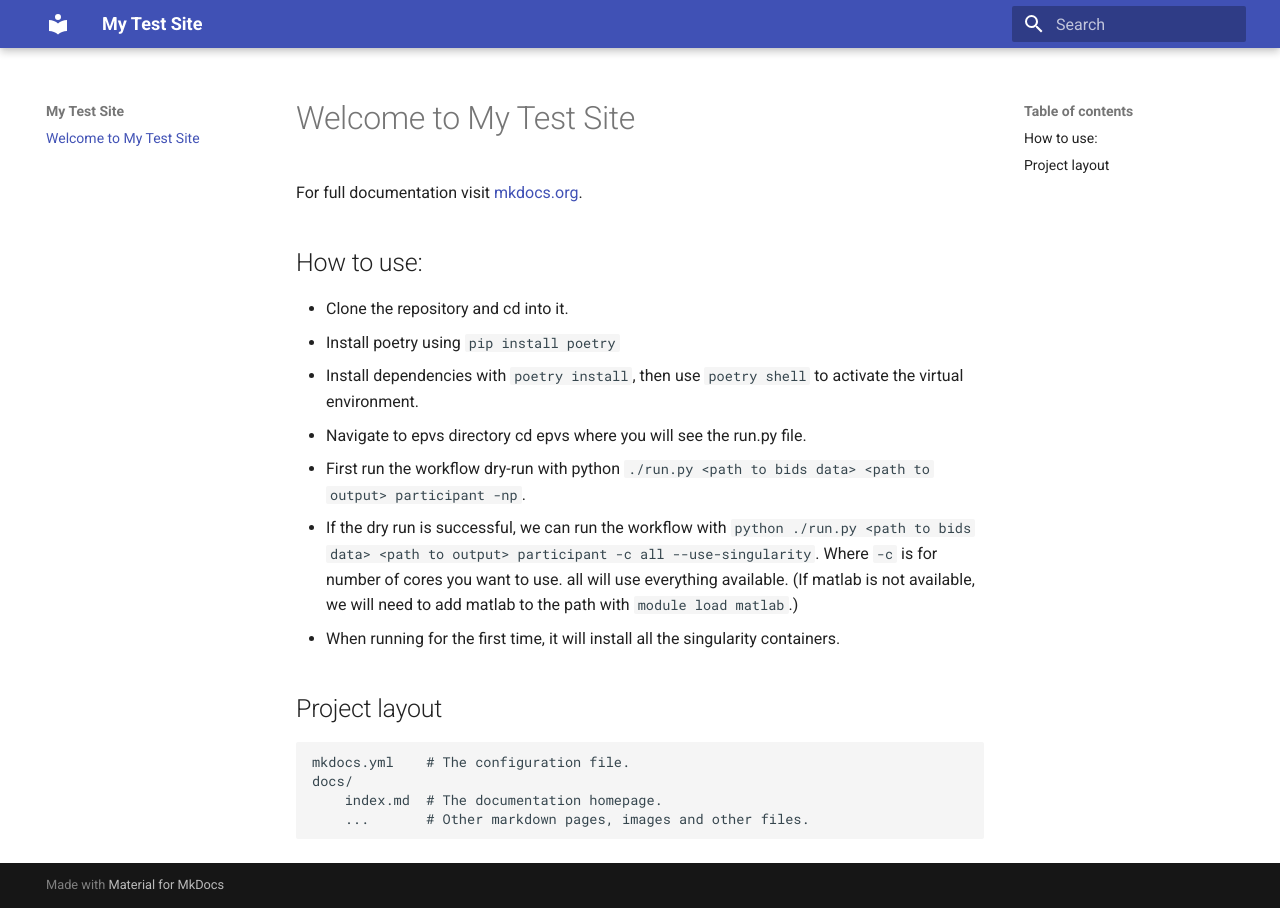
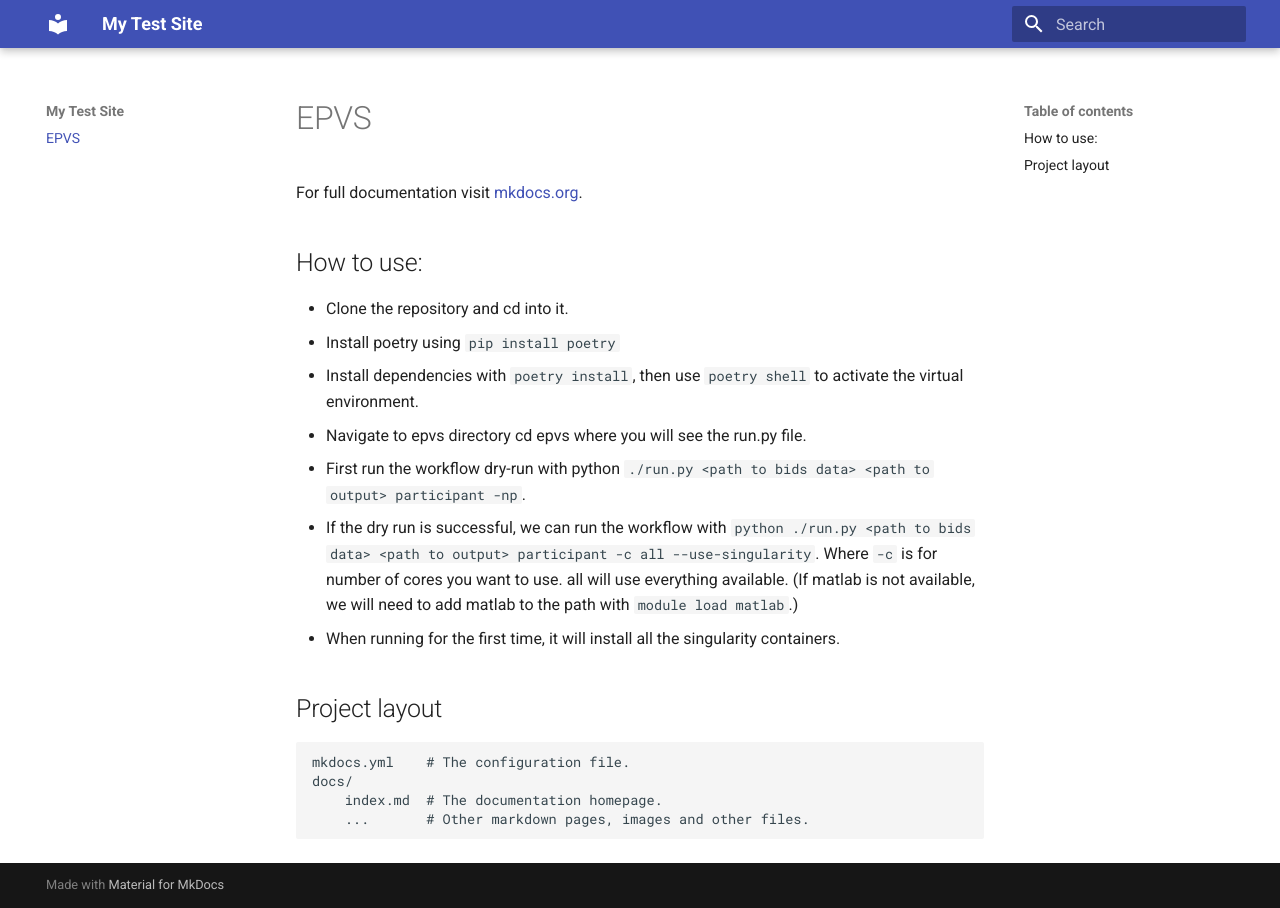
Before and after one commit to kzsf/test-repo, an MkDocs documentation site: the page built from docs/index.md, in a window 1280 px wide. Built offline with MkDocs 1.6.1 and Material for MkDocs 9.7.7, drawn with Linux system fonts in a browser that asks for light colours.

Commit message:
Update index.md

```diff
--- a/docs/index.md
+++ b/docs/index.md
@@ -1,4 +1,4 @@
-# Welcome to My Test Site
+# EPVS
 
 For full documentation visit [mkdocs.org](https://www.mkdocs.org).
 
```
